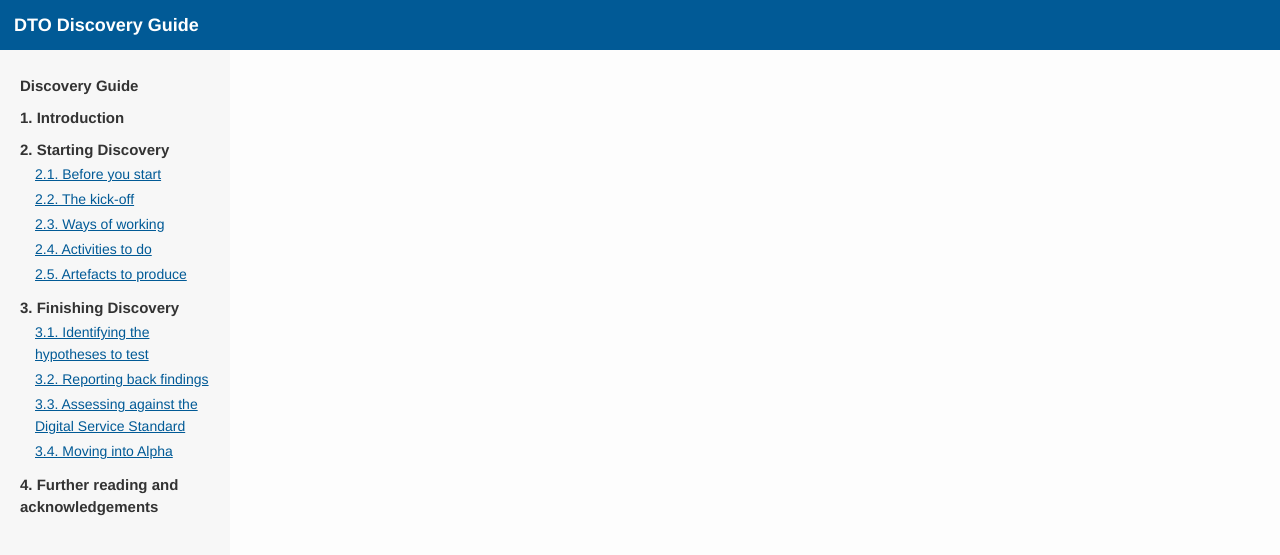
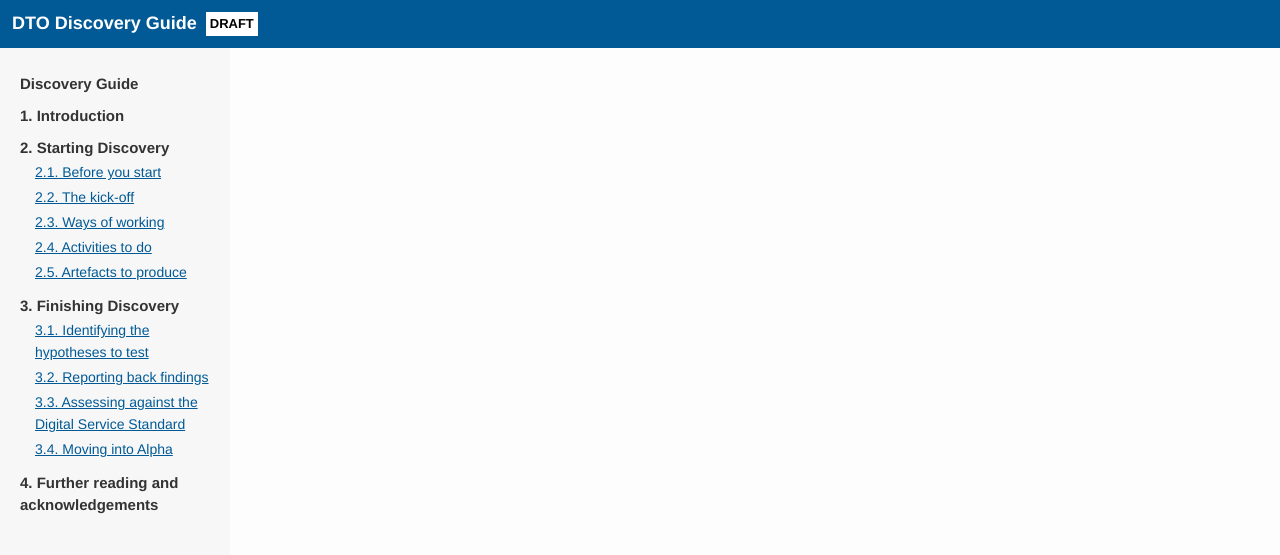
Before and after one commit to AusDTO/discovery-guide, a Jekyll site: the page built from index.md, in a window 1280 px wide. Shown: the top 555 px of the page. Built offline with Jekyll 4.4.1, drawn with Linux system fonts in a browser that asks for light colours.

Commit message:
Add draft label

```diff
--- a/_layouts/main.html
+++ b/_layouts/main.html
@@ -13,7 +13,7 @@
 <body>
 
 <header>
-  <h1><a href="{{ site.baseurl }}/">DTO Discovery Guide</a></h1>
+  <h1><a href="{{ site.baseurl }}/">DTO Discovery Guide</a> <span class="draft">Draft</span></h1>
 </header>
 
 <main>
--- a/_sass/layout.scss
+++ b/_sass/layout.scss
@@ -10,7 +10,7 @@ body {
 
 header {
   background: $primary-colour;
-  padding: 14px;
+  padding: 12px;
 }
 
 main {
--- a/_sass/typography.scss
+++ b/_sass/typography.scss
@@ -8,6 +8,7 @@ header {
   h1 {
     font-size: 18px;
     padding: 0;
+    vertical-align: middle;
 
     a {
       color: #fff;
@@ -17,6 +18,16 @@ header {
         text-decoration: underline;
       }
     }
+  }
+
+  .draft {
+    background: #fff;
+    font-size: 13px;
+    padding: 1px 4px;
+    text-transform: uppercase;
+    display: inline-block;
+    margin: 0 0 0 4px;
+    vertical-align: middle;
   }
 }
 
```
